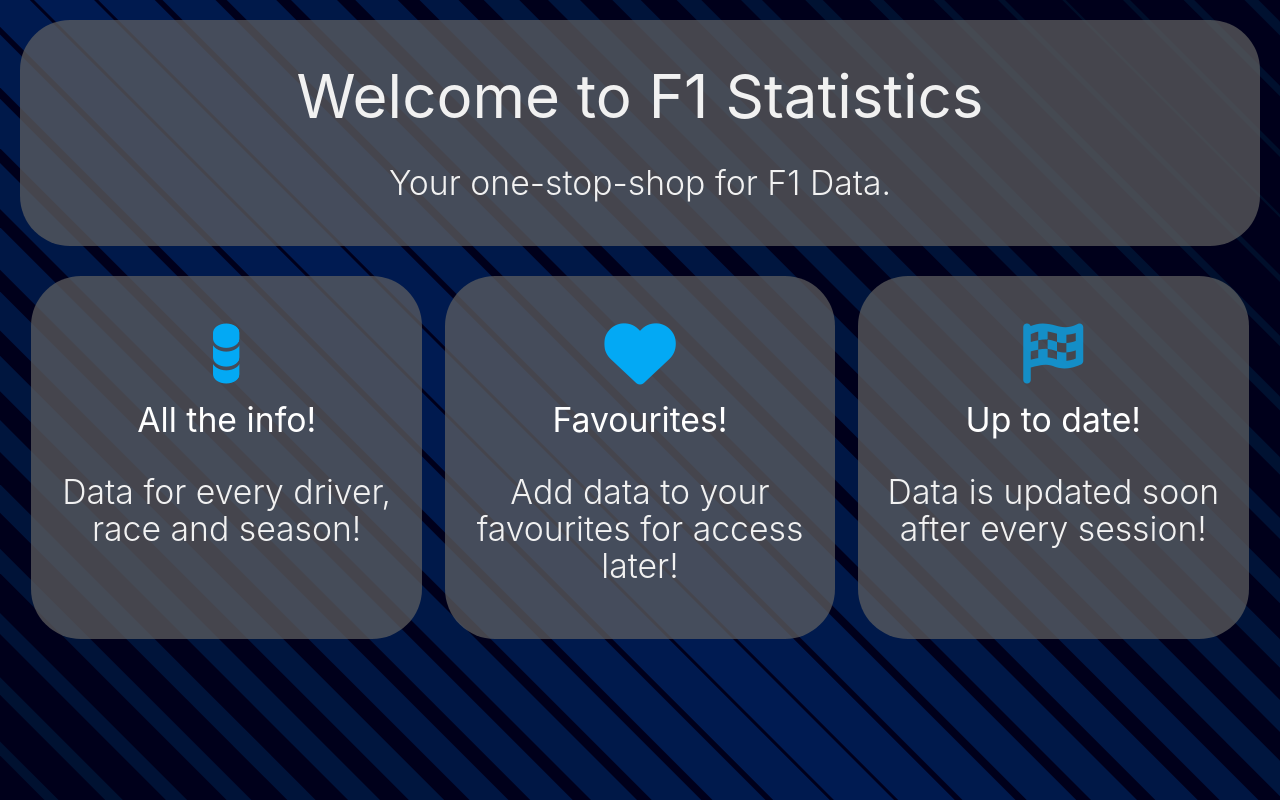
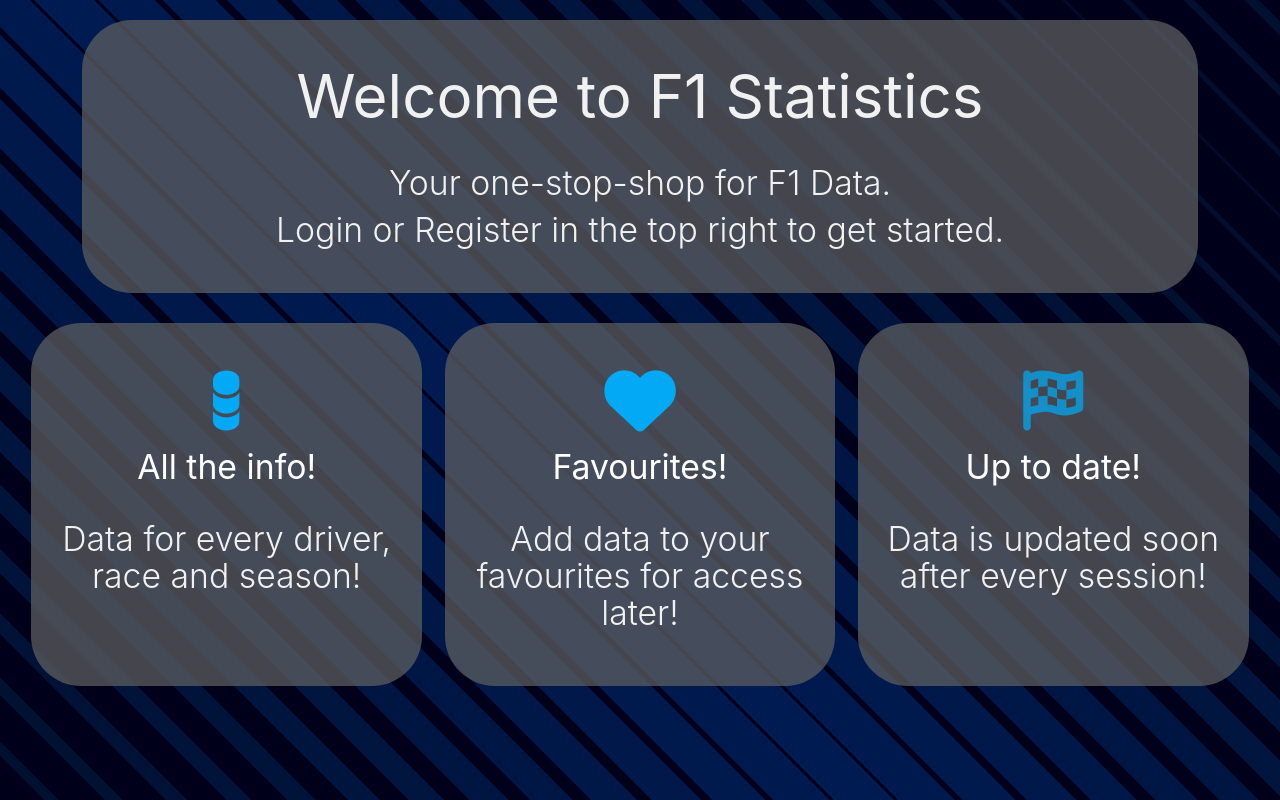
Before and after one commit to Fatheed7/formula-one-stats, a Flask app: page / in a window 1280 px wide. Shown: the part 64-864 px from the top of the page. Run offline with Flask 2, Linux system fonts and the light colour scheme; some libraries are stand-ins or nearby versions.

Commit message:
Fixed width error in content class

```diff
--- a/static/css/style.css
+++ b/static/css/style.css
@@ -425,10 +425,6 @@ label {
 }
 
 @media (min-width: 600px) {
-  .container {
-    max-width: 100% !important;
-    width: 100% !important;
-  }
 
   .footer-copyright {
     padding: 10px !important;
@@ -450,18 +446,24 @@ label {
   .icon-block {
     height: 100%;
   }
+
 }
 
-@media only screen and (max-width: 992px) {
+@media (max-width: 992px) {
 
   header,
   main,
   footer {
     padding-left: 0;
   }
+
+  .container {
+    max-width: 100% !important;
+    width: 100% !important;
+  }
 }
 
-@media only screen and (max-width: 600px) {
+@media (max-width: 600px) {
 
   .icon {
     margin: 0 !important;
@@ -471,6 +473,7 @@ label {
     margin-top: 20px;
     padding: 10px;
   }
+
 }
 
 @media (max-width: 600px) {
--- a/templates/home.html
+++ b/templates/home.html
@@ -18,6 +18,9 @@ block content %}
     <div class="slogan row center">
       <h2 class="slogan headerSlogan col s12 light">
         Your one-stop-shop for F1 Data.
+      </h2>
+      <h2 class="slogan headerSlogan col s12 light">
+        Login or Register in the top right to get started.
       </h2>
     </div>
     <br /><br />
```
